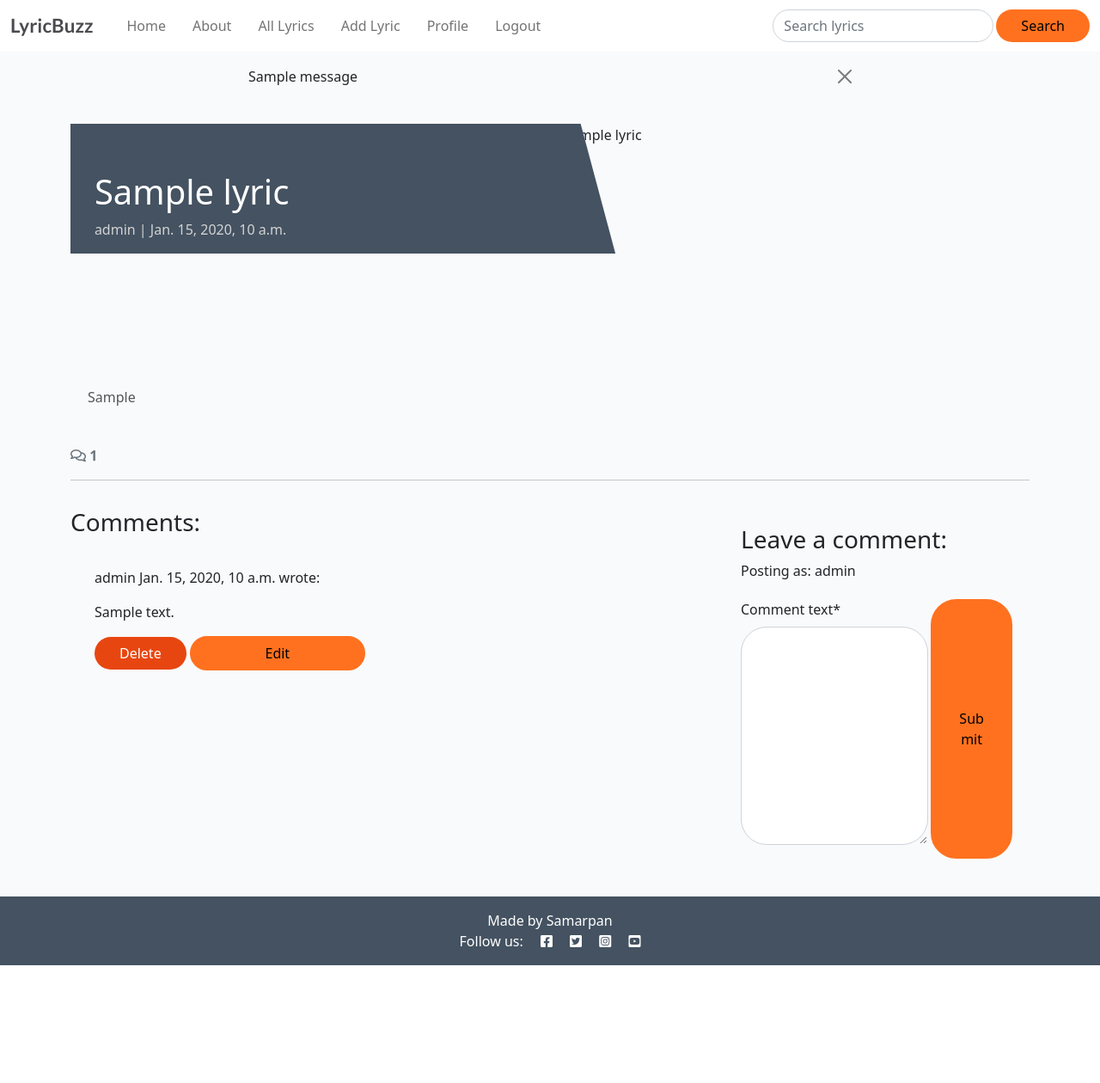
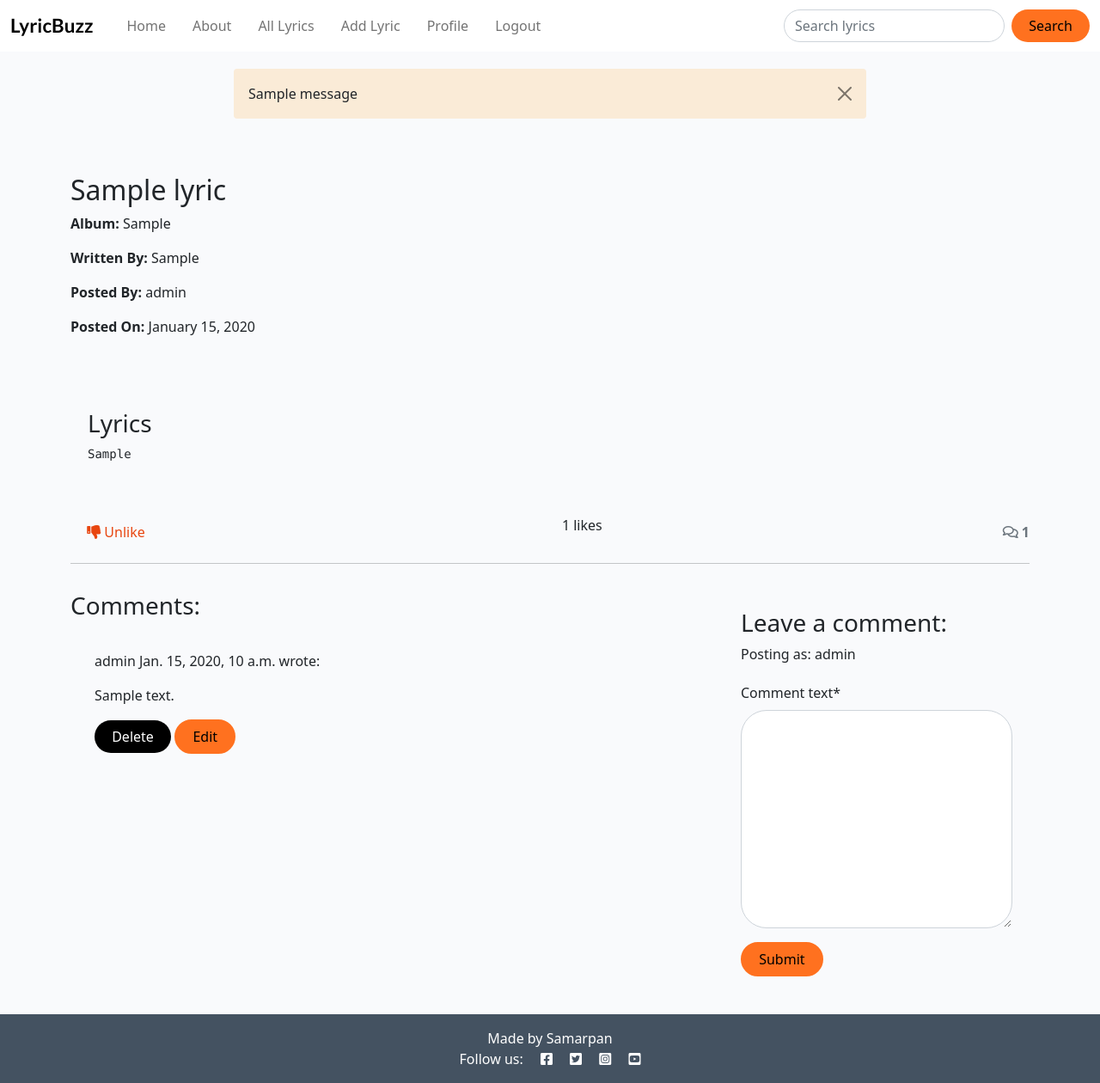
Before and after one commit to msamarpanraj/lyric-buzz, a Django app: a page that uses templates/base.html in a window 1280 px wide. Shown: the whole page at 86% size. Before the commit the page ends 1123 px from the top, so only its background shows below. Run offline with Django 4.2, Linux system fonts and the light colour scheme; a user stored in the database is signed in; data comes from the database, SQL or seed files in the repository; tables that the repository leaves empty hold one stand-in row (values such as "Sample post"); one stand-in notice (Sample message) is shown; some libraries are stand-ins or nearby versions.

Commit message:
add like button and adjust stylings

```diff
--- a/lyricbuzz/settings.py
+++ b/lyricbuzz/settings.py
@@ -28,7 +28,7 @@ TEMPLATES_DIR = os.path.join(BASE_DIR, 'templates')
 SECRET_KEY = os.environ.get("SECRET_KEY")
 
 # SECURITY WARNING: don't run with debug turned on in production!
-DEBUG = True
+DEBUG = False
 
 ALLOWED_HOSTS = ['8000-msamarpanraj-lyricbuzz-wguyhk6h9ky.ws.codeinstitute-ide.net','.herokuapp.com'
 ]
--- a/lyrics/models.py
+++ b/lyrics/models.py
@@ -18,7 +18,13 @@ class Lyric(models.Model):
     status = models.IntegerField(choices=STATUS, default=0)
     user = models.ForeignKey(User, on_delete=models.CASCADE, related_name='added_lyrics')
     is_approved = models.BooleanField(default=False)
+    likes = models.ManyToManyField(User, related_name='lyric_likes', blank=True)
 
+    def total_likes(self):
+        return self.likes.count()
+
+    def __str__(self):
+        return self.song_name
     class Meta:
         ordering = ["-created_on"]
 
--- a/lyrics/templates/lyrics/all_lyrics.html
+++ b/lyrics/templates/lyrics/all_lyrics.html
@@ -9,7 +9,7 @@
     <div class="row">
         {% for lyric in lyric_list %}
         <div class="col-md-12 mb-3">
-            <div class="card lyric-item d-flex flex-row">
+            <div class="card lyric-item d-flex">
                 <div class="card-img-wrapper">
                     {% if "placeholder" in lyric.featured_image.url %}
                     <img class="card-img" src="{% static 'images/song-lyrics-icon.png' %}" alt="placeholder image">
--- a/lyrics/templates/lyrics/lyric_detail.html
+++ b/lyrics/templates/lyrics/lyric_detail.html
@@ -2,47 +2,59 @@
 {% load static %}
 {% load crispy_forms_tags %}
 
-<div class="masthead">
-  <div class="container">
-    <div class="row g-0">
-      <div class="col-md-6 masthead-text">
-        <!-- Lyric title goes in these h1 tags -->
-        <h1 class="post-title">{{ lyric.song_name }}</h1>
-        <!-- Post author goes before the | the post's created date goes after -->
-        <p class="post-subtitle">{{ lyric.user }} | {{ lyric.created_on }}</p>
+<div class="container mt-5">
+  <div class="row">
+      <div class="col-md-12">
+          <h2>{{ lyric.song_name }}</h2>
+          <p><strong>Album:</strong> {{ lyric.album }}</p>
+          <p><strong>Written By:</strong> {{ lyric.lyric_writer }}</p>
+          <p><strong>Posted By:</strong> {{ lyric.user }}</p>
+          <p><strong>Posted On:</strong> {{ lyric.created_on|date:"F j, Y" }}</p>
       </div>
-      <div class="d-none d-md-block col-md-6 masthead-image">
-        {% if "placeholder" in lyric.featured_image.url %}
-        <img src="{% static 'images/default.jpg' %}" class="scale" alt="placeholder image">
-        {% else %}
-        <img src="{{ lyric.featured_image.url }}" class="scale" alt="{{ lyric.song_name }}">
-        {% endif %}
-      </div>
+  </div>
+  <div class="row mt-5">
+    <div class="col-12">
+        <div class="card">
+            <div class="card-body">
+                <h3>Lyrics</h3>
+                <pre>{{ lyric.lyrics | safe }}</pre>
+            </div>
+        </div>
     </div>
-  </div>
 </div>
 
+</div>
+
+
+
+
 <div class="container">
-  <div class="row">
-    <div class="col card mb-4  mt-3 left  top">
-      <div class="card-body">
-        <!-- The post content goes inside the card-text. -->
-        <!-- Use the | safe filter inside the template tags -->
-        <p class="card-text">
-          {{ lyric.lyrics | safe }}
-        </p>
-      </div>
-    </div>
-  </div>
+
   <!-- Displaying count of comments -->
   <div class="row">
+
     <div class="col-12">
-      <strong class="text-secondary">
-        <i class="far fa-comments"></i> {{ comment_count }}
-      </strong>
+      <div class="row mt-4">
+
+        <div class="col-12 d-flex justify-content-between align-items-center">
+            <form action="{% url 'like_lyric' lyric.slug %}" method="POST">
+                {% csrf_token %}
+                <button type="submit" class="btn btn-like">
+                    {% if user in lyric.likes.all %}
+                    <i class="fas fa-thumbs-down"></i> Unlike
+                    {% else %}
+                    <i class="fas fa-thumbs-up"></i> Like
+                    {% endif %}
+                </button>
+            </form>
+            <p>{{ lyric.total_likes }} likes</p>
+            <strong class="text-secondary">
+              <i class="far fa-comments"></i> {{ comment_count }}
+            </strong>
+        </div>
     </div>
-    <div class="col-12">
       <hr>
+
     </div>
   </div>
   <!-- Displaying Comments -->
--- a/lyrics/templates/lyrics/search_results.html
+++ b/lyrics/templates/lyrics/search_results.html
@@ -18,7 +18,7 @@
             <div class="row">
                 {% for lyric in results %}
                 <div class="col-md-12 mb-3">
-                    <div class="card lyric-item d-flex flex-row">
+                    <div class="card lyric-item d-flex">
                         <div class="card-img-wrapper">
                             {% if "placeholder" in lyric.featured_image.url %}
                             <img class="card-img" src="{% static 'images/song-lyrics-icon.png' %}" alt="placeholder image">
@@ -44,12 +44,12 @@
         <p class="text-center">No results found</p>
     {% endif %}
 </div>
-
+<div class="container mb-5">
 <form class="d-flex justify-content-center mt-3" method="GET" action="{% url 'search_lyrics' %}">
     <input class="form-control" type="search" placeholder="Enter song name" aria-label="Search" name="q" value="{{ query }}">
     <button class="btn btn-primary" type="submit">Search</button>
 </form>
-
+</div>
 
 
 {% endblock %}
--- a/lyrics/templates/lyrics/submit_lyric.html
+++ b/lyrics/templates/lyrics/submit_lyric.html
@@ -15,7 +15,7 @@
 {% endblock %}
 
 {% block content %}
-<div class="container mt-5">
+<div class="container mt-5 mb-5">
     <h1 class="text-center">Submit a Lyric</h1>
     <p class="text-center">Share your favorite lyrics with the world! Fill in the form below to submit a new lyric. Once approved by our admin, it will be published on our site.</p>
     <div class="row justify-content-center">
@@ -23,7 +23,7 @@
             <form method="post" enctype="multipart/form-data">
                 {% csrf_token %}
                 {{ form.as_p }}
-                <button type="submit" class="btn btn-primary w-100">Submit Lyric</button>
+                <button type="submit" class="btn btn-primary">Submit Lyric</button>
             </form>
         </div>
     </div>
--- a/lyrics/urls.py
+++ b/lyrics/urls.py
@@ -11,6 +11,7 @@ urlpatterns = [
     path('submit/', views.submit_lyric, name='submit_lyric'),
     path('profile/', views.profile, name='profile'),
     path('<slug:slug>/', views.lyric_detail, name='lyric_detail'),
+    path('like/<slug:slug>/', views.like_lyric, name='like_lyric'),
     path('<slug:slug>/edit_comment/<int:comment_id>', views.comment_edit, name='comment_edit'),
     path('<slug:slug>/delete_comment/<int:comment_id>', views.comment_delete, name='comment_delete'),
 ]
--- a/lyrics/views.py
+++ b/lyrics/views.py
@@ -190,3 +190,13 @@ def profile(request):
     page_obj = paginator.get_page(page_number)
 
     return render(request, 'lyrics/profile.html', {'form': form, 'page_obj': page_obj})
+
+
+@login_required
+def like_lyric(request, slug):
+    lyric = get_object_or_404(Lyric, slug=slug)
+    if lyric.likes.filter(id=request.user.id).exists():
+        lyric.likes.remove(request.user)
+    else:
+        lyric.likes.add(request.user)
+    return redirect('lyric_detail', slug=slug)
--- a/static/css/style.css
+++ b/static/css/style.css
@@ -2,21 +2,17 @@ body {
     background-color: #F9FAFC;
 }
 
+
+
 /* Branding */
-.brand {
+.sitename {
     font-family: Lato, sans-serif;
     font-size: 1.4rem;
     font-weight: 700;
-    color: #4A4A4F;
+    color: #000000;
 }
 
-.red-o {
-    color: #E84610;
-}
 
-.thin {
-    font-weight: 300;
-}
 
 /* Background colors */
 .light-bg {
@@ -115,10 +111,7 @@ body {
 }
 
 
-form {
-    display: flex;
-    gap: 3px;
-}
+
 
 .form-control {
     display: block;
@@ -149,7 +142,7 @@ form {
     text-decoration: none;
     vertical-align: middle;
     border: 1px solid transparent;
-    padding: .375rem 1.75rem;
+    padding: .375rem 1.2rem;
     font-size: 1rem;
     border-radius: 30px;
 }
@@ -162,11 +155,11 @@ form {
     border: 2px solid #F55A00;
     border-radius: 30px;
     transition: background-color 0.3s ease, border-color 0.3s ease;
+    font-weight: bold;
 }
 
 .btn-signup,
 .btn-edit {
-    width: 30%;
     display: inline-block;
     background-color: #FF711F;
     color: rgb(0, 0, 0);
@@ -177,7 +170,7 @@ form {
 
 .btn-signup:hover,
 .btn-signup:active {
-    width: 30%;
+
     display: inline-block;
     background-color: #F55A00;
     color: rgb(0, 0, 0);
@@ -205,7 +198,7 @@ form {
 
 .btn-delete {
     color: #fff;
-    background: #E84610;
+    background: #000000;
 }
 
 .btn-like:hover,
@@ -384,6 +377,12 @@ form {
     margin-bottom: 20px;
 }
 
+
+.alert-dismissible {
+    padding-right: 3rem;
+    background: antiquewhite;
+    margin-top: 20px;
+}
 /* Responsive adjustments */
 @media (max-width: 768px) {
     .hero-content h1 {
@@ -412,6 +411,11 @@ form {
         padding: 15px;
     }
 
+    .card-img {
+        width: 60%;
+        height: 60%;
+        object-fit: cover;
+    }
     .card-img-wrapper {
         width: 100%;
         height: auto;
--- a/templates/base.html
+++ b/templates/base.html
@@ -37,7 +37,7 @@
     <!-- Navigation -->
     <nav class="navbar navbar-expand-lg navbar-light bg-white">
         <div class="container-fluid">
-            <a class="navbar-brand" href="{% url 'home' %}"><span class="brand">LyricBuzz</span></a>
+            <a class="navbar-brand" href="{% url 'home' %}"><span class="sitename">LyricBuzz</span></a>
             <button class="navbar-toggler" type="button" data-bs-toggle="collapse" data-bs-target="#navbarText"
                 aria-controls="navbarText" aria-expanded="false" aria-label="Toggle navigation">
                 <span class="navbar-toggler-icon"></span>
@@ -78,9 +78,9 @@
 
                     {% endif %}
                 </ul>
-                <form class="form-inline my-2 my-lg-0" action="{% url 'search_lyrics' %}" method="get">
-                    <input class="form-control mr-sm-2" type="search" placeholder="Search lyrics" aria-label="Search" name="q">
-                    <button class="btn btn-outline-success my-2 my-sm-0" type="submit">Search</button>
+                <form class="d-flex" action="{% url 'search_lyrics' %}" method="get">
+                    <input class="form-control me-2" type="search" placeholder="Search lyrics" aria-label="Search" name="q">
+                    <button class="btn" type="submit">Search</button>
                 </form>
                 <span class="navbar-text text-muted">
          </span>
```
Also changed, not shown: about/templates/about/about.html (+4 -18 lines), lyrics/templates/lyrics/index.html (+7 -4 lines), lyrics/templates/lyrics/profile.html (+1 -7 lines), lyrics/migrations/0013_lyric_likes.py (added).
